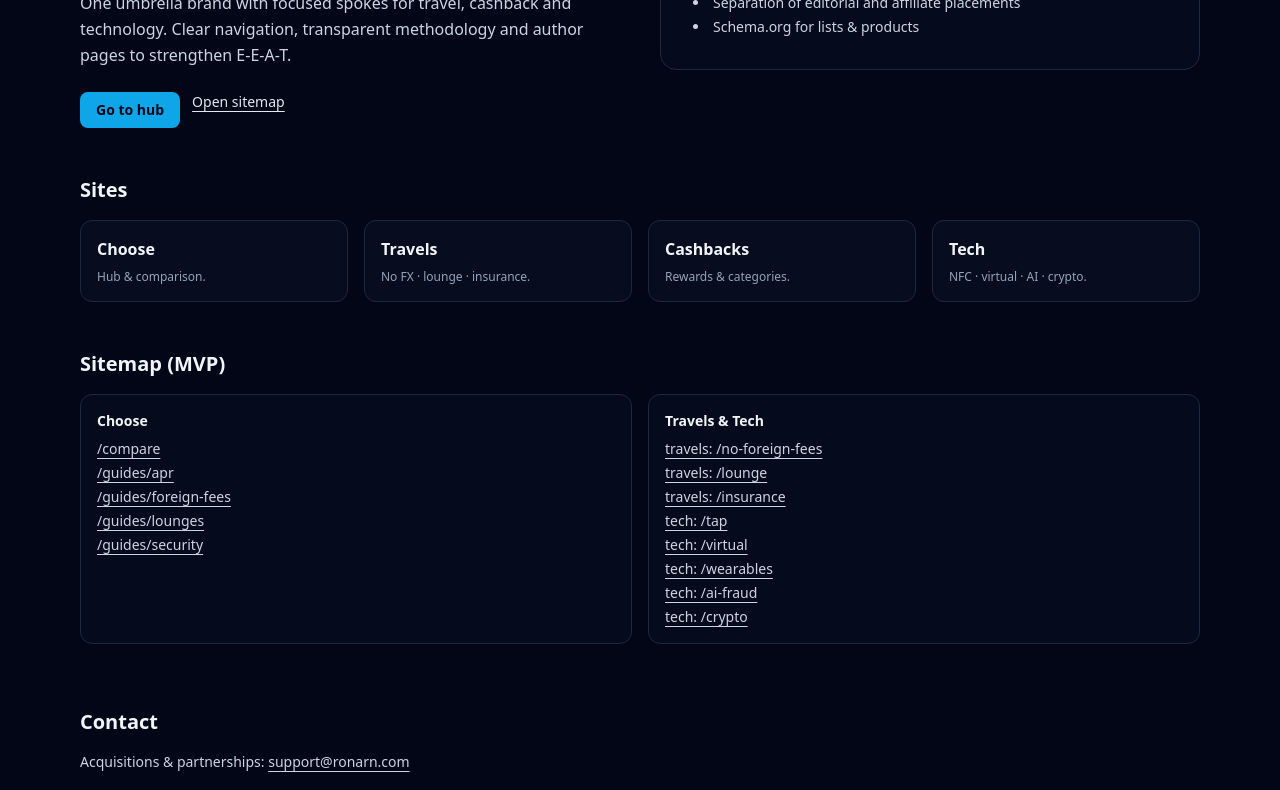
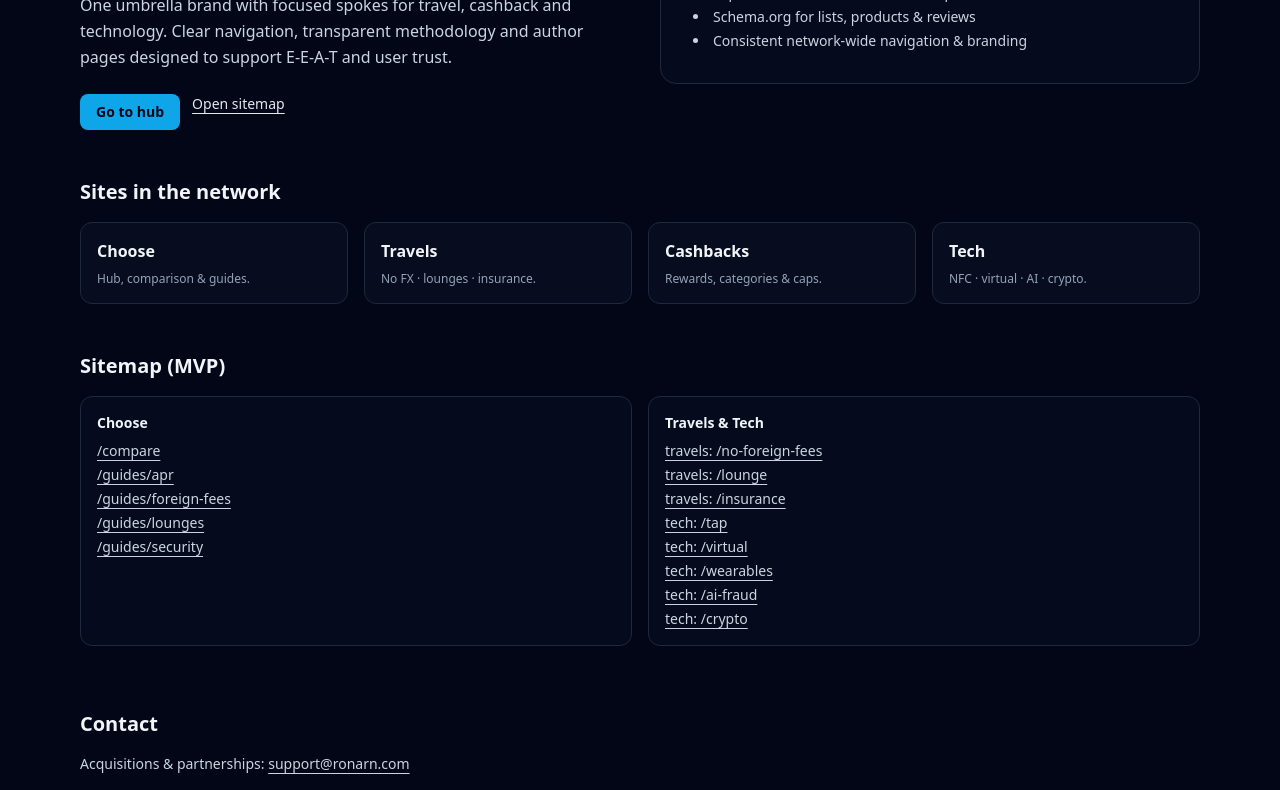
Before and after one commit to ChooseCreditCard/network.creditcard, a plain HTML site: page index.html in a window 1280 px wide. Shown: the part 251-1041 px from the top of the page. Drawn offline with nearby package versions, Linux system fonts and the light colour scheme.

Commit message:
Enhance SEO and update navigation in index.html
Updated meta tags for SEO and improved content clarity throughout the document. Adjusted navigation links and added shared CSS.

```diff
--- a/index.html
+++ b/index.html
@@ -3,26 +3,35 @@
 <head>
   <meta charset="UTF-8" />
   <meta name="viewport" content="width=device-width, initial-scale=1.0" />
+
   <title>The Choose.Creditcard Network — About & Sitemap</title>
-  <meta name="description" content="About the Choose.Creditcard network, sitemap and contact. Trust, transparency and structured navigation for the entire collection.">
-  <link rel="canonical" href="https://network.creditcard" />
+  <meta name="description"
+        content="About the Choose.Creditcard network, sitemap and contact. Umbrella brand with focused spokes for travel, cashback and technology — built for trust, transparency and clear navigation.">
+  <link rel="canonical" href="https://network.creditcard/" />
 
   <!-- SEO -->
-  <meta name="keywords" content="choose.creditcard network, sitemap, about, contact, credit card guides, transparency, E-E-A-T">
+  <meta name="robots" content="index,follow" />
+  <meta name="keywords"
+        content="choose.creditcard network, sitemap, about, contact, credit card guides, transparency, E-E-A-T">
 
   <!-- Open Graph -->
   <meta property="og:title" content="The Choose.Creditcard Network — About & Sitemap">
-  <meta property="og:description" content="Umbrella brand with focused spokes for travel, cashback and technology.">
-  <meta property="og:url" content="https://network.creditcard">
+  <meta property="og:description"
+        content="Umbrella brand with focused spokes for travel, cashback and technology. Network-level sitemap, principles and contact.">
+  <meta property="og:url" content="https://network.creditcard/" />
   <meta property="og:type" content="website">
   <meta property="og:image" content="https://network.creditcard/preview.png">
 
   <!-- Twitter -->
   <meta name="twitter:card" content="summary_large_image">
   <meta name="twitter:title" content="The Choose.Creditcard Network — About & Sitemap">
-  <meta name="twitter:description" content="Trust & navigation for the entire collection.">
+  <meta name="twitter:description" content="Trust, structure and navigation for the entire Choose.Creditcard collection.">
   <meta name="twitter:image" content="https://network.creditcard/preview.png">
 
+  <!-- Shared base CSS for the collection -->
+  <link rel="stylesheet" href="/styles.css" />
+
+  <!-- Tailwind -->
   <script src="https://cdn.tailwindcss.com"></script>
 
   <!-- Google Analytics (GA4) -->
@@ -30,69 +39,118 @@
   <script>
     window.dataLayer = window.dataLayer || [];
     function gtag(){dataLayer.push(arguments);}
-    gtag('js', new Date()); gtag('config', 'G-64FE63JQ3H');
+    gtag('js', new Date());
+    gtag('config', 'G-64FE63JQ3H');
   </script>
 </head>
 <body class="bg-slate-950 text-slate-100">
+
+  <!-- Header -->
   <header class="border-b border-slate-800/60 bg-slate-950/70 backdrop-blur sticky top-0 z-50">
     <div class="max-w-6xl mx-auto px-4 py-3 flex items-center justify-between">
       <div class="flex items-center gap-2">
-        <div class="h-8 w-8 rounded-full bg-sky-500/80 flex items-center justify-center text-xs font-bold">CC</div>
-        <span class="font-semibold tracking-tight">Network.Creditcard</span>
+        <div class="h-8 w-8 rounded-full bg-sky-500/80 flex items-center justify-center text-xs font-bold">
+          CC
+        </div>
+        <div class="flex flex-col leading-tight">
+          <span class="font-semibold tracking-tight">Network.Creditcard</span>
+          <span class="text-[11px] text-slate-400">Network hub · The CreditCard Collection</span>
+        </div>
       </div>
+
       <nav class="hidden md:flex gap-6 text-sm text-slate-300">
         <a href="#about" class="hover:text-white">About</a>
         <a href="#sites" class="hover:text-white">Sites</a>
         <a href="#sitemap" class="hover:text-white">Sitemap</a>
         <a href="#contact" class="hover:text-white">Contact</a>
-        <a href="https://choose.creditcard" class="hover:text-white">Choose</a>
+        <a href="https://choose.creditcard/" class="hover:text-white">Choose</a>
       </nav>
-      <a href="mailto:support@ronarn.com" class="text-xs md:text-sm bg-sky-500 hover:bg-sky-400 text-slate-950 font-semibold rounded-lg px-3 py-1.5 transition">Contact</a>
+
+      <a href="mailto:support@ronarn.com"
+         class="text-xs md:text-sm bg-sky-500 hover:bg-sky-400 text-slate-950 font-semibold rounded-lg px-3 py-1.5 transition">
+        Contact
+      </a>
     </div>
   </header>
 
-  <!-- Hero -->
+  <!-- Hero / About -->
   <section class="max-w-6xl mx-auto px-4 pt-10 pb-12" id="about">
     <div class="grid md:grid-cols-2 gap-10 items-center">
       <div>
-        <p class="text-xs uppercase tracking-[0.3em] text-sky-300 mb-4">About the network</p>
+        <p class="text-xs uppercase tracking-[0.3em] text-sky-300 mb-4">
+          About the network
+        </p>
+
         <h1 class="text-3xl md:text-5xl font-extrabold tracking-tight mb-4">
           The Choose.Creditcard<br class="hidden md:block" />
           <span class="text-sky-300">Network.</span>
         </h1>
+
         <p class="text-slate-300 leading-relaxed mb-6">
-          One umbrella brand with focused spokes for travel, cashback and technology. Clear navigation, transparent methodology and author pages to strengthen E-E-A-T.
+          One umbrella brand with focused spokes for travel, cashback and technology.
+          Clear navigation, transparent methodology and author pages designed to support
+          E-E-A-T and user trust.
         </p>
+
         <div class="flex flex-wrap gap-3">
-          <a href="https://choose.creditcard" class="bg-sky-500 hover:bg-sky-400 text-slate-950 font-semibold rounded-lg px-4 py-2 text-sm transition">Go to hub</a>
-          <a href="#sitemap" class="text-sm text-slate-200 hover:text-white underline underline-offset-4">Open sitemap</a>
+          <a href="https://choose.creditcard/"
+             class="bg-sky-500 hover:bg-sky-400 text-slate-950 font-semibold rounded-lg px-4 py-2 text-sm transition">
+            Go to hub
+          </a>
+          <a href="#sitemap"
+             class="text-sm text-slate-200 hover:text-white underline underline-offset-4">
+            Open sitemap
+          </a>
         </div>
       </div>
+
       <div class="bg-slate-900/30 border border-slate-800 rounded-2xl p-6 md:p-8">
         <p class="text-slate-300 text-sm mb-3">Principles</p>
         <ul class="list-disc list-inside text-sm text-slate-300 space-y-1">
-          <li>Clear sourcing & last-updated dates</li>
+          <li>Clear sourcing &amp; last-updated dates</li>
           <li>Separation of editorial and affiliate placements</li>
-            <li>Schema.org for lists & products</li>
+          <li>Schema.org for lists, products &amp; reviews</li>
+          <li>Consistent network-wide navigation &amp; branding</li>
         </ul>
       </div>
     </div>
   </section>
 
-  <!-- Sites -->
+  <!-- Sites overview -->
   <section class="max-w-6xl mx-auto px-4 pb-12" id="sites">
-    <h2 class="text-xl font-semibold mb-4">Sites</h2>
+    <h2 class="text-xl font-semibold mb-4">Sites in the network</h2>
+
     <div class="grid sm:grid-cols-2 md:grid-cols-4 gap-4">
-      <a class="bg-slate-900/40 border border-slate-800 rounded-xl p-4" href="https://choose.creditcard"><h3 class="font-semibold">Choose</h3><p class="text-xs text-slate-400 mt-2">Hub & comparison.</p></a>
-      <a class="bg-slate-900/40 border border-slate-800 rounded-xl p-4" href="https://travels.creditcard"><h3 class="font-semibold">Travels</h3><p class="text-xs text-slate-400 mt-2">No FX · lounge · insurance.</p></a>
-      <a class="bg-slate-900/40 border border-slate-800 rounded-xl p-4" href="https://cashbacks.creditcard"><h3 class="font-semibold">Cashbacks</h3><p class="text-xs text-slate-400 mt-2">Rewards & categories.</p></a>
-      <a class="bg-slate-900/40 border border-slate-800 rounded-xl p-4" href="https://tech.creditcard"><h3 class="font-semibold">Tech</h3><p class="text-xs text-slate-400 mt-2">NFC · virtual · AI · crypto.</p></a>
+      <a class="bg-slate-900/40 border border-slate-800 rounded-xl p-4"
+         href="https://choose.creditcard/">
+        <h3 class="font-semibold">Choose</h3>
+        <p class="text-xs text-slate-400 mt-2">Hub, comparison &amp; guides.</p>
+      </a>
+
+      <a class="bg-slate-900/40 border border-slate-800 rounded-xl p-4"
+         href="https://travels.creditcard/">
+        <h3 class="font-semibold">Travels</h3>
+        <p class="text-xs text-slate-400 mt-2">No FX · lounges · insurance.</p>
+      </a>
+
+      <a class="bg-slate-900/40 border border-slate-800 rounded-xl p-4"
+         href="https://cashbacks.creditcard/">
+        <h3 class="font-semibold">Cashbacks</h3>
+        <p class="text-xs text-slate-400 mt-2">Rewards, categories &amp; caps.</p>
+      </a>
+
+      <a class="bg-slate-900/40 border border-slate-800 rounded-xl p-4"
+         href="https://tech.creditcard/">
+        <h3 class="font-semibold">Tech</h3>
+        <p class="text-xs text-slate-400 mt-2">NFC · virtual · AI · crypto.</p>
+      </a>
     </div>
   </section>
 
   <!-- Sitemap -->
   <section class="max-w-6xl mx-auto px-4 pb-16" id="sitemap">
     <h2 class="text-xl font-semibold mb-4">Sitemap (MVP)</h2>
+
     <div class="grid md:grid-cols-2 gap-4 text-sm">
       <div class="bg-slate-900/30 border border-slate-800 rounded-xl p-4">
         <h3 class="font-semibold mb-2">Choose</h3>
@@ -104,8 +162,9 @@
           <li><a class="underline underline-offset-4" href="https://choose.creditcard/guides/security">/guides/security</a></li>
         </ul>
       </div>
+
       <div class="bg-slate-900/30 border border-slate-800 rounded-xl p-4">
-        <h3 class="font-semibold mb-2">Travels & Tech</h3>
+        <h3 class="font-semibold mb-2">Travels &amp; Tech</h3>
         <ul class="space-y-1 text-slate-300">
           <li><a class="underline underline-offset-4" href="https://travels.creditcard/no-foreign-fees">travels: /no-foreign-fees</a></li>
           <li><a class="underline underline-offset-4" href="https://travels.creditcard/lounge">travels: /lounge</a></li>
@@ -123,11 +182,17 @@
   <!-- Contact -->
   <section class="max-w-6xl mx-auto px-4 pb-10" id="contact">
     <h2 class="text-xl font-semibold mb-4">Contact</h2>
-    <p class="text-sm text-slate-300">Acquisitions & partnerships: <a class="underline underline-offset-4" href="mailto:support@ronarn.com">support@ronarn.com</a></p>
+    <p class="text-sm text-slate-300">
+      Acquisitions &amp; partnerships:
+      <a class="underline underline-offset-4" href="mailto:support@ronarn.com">support@ronarn.com</a>
+    </p>
   </section>
 
   <footer class="border-t border-slate-800 py-6 text-center text-xs text-slate-500">
-    © The CreditCard Collection — by <span class="text-slate-200">ronarn</span>
+    Part of <span class="text-slate-200">The CreditCard Collection</span> · built by
+    <span class="text-slate-200">ronarn</span> · Contact:
+    <a href="mailto:support@ronarn.com" class="underline underline-offset-4">support@ronarn.com</a>
   </footer>
+
 </body>
 </html>
```
